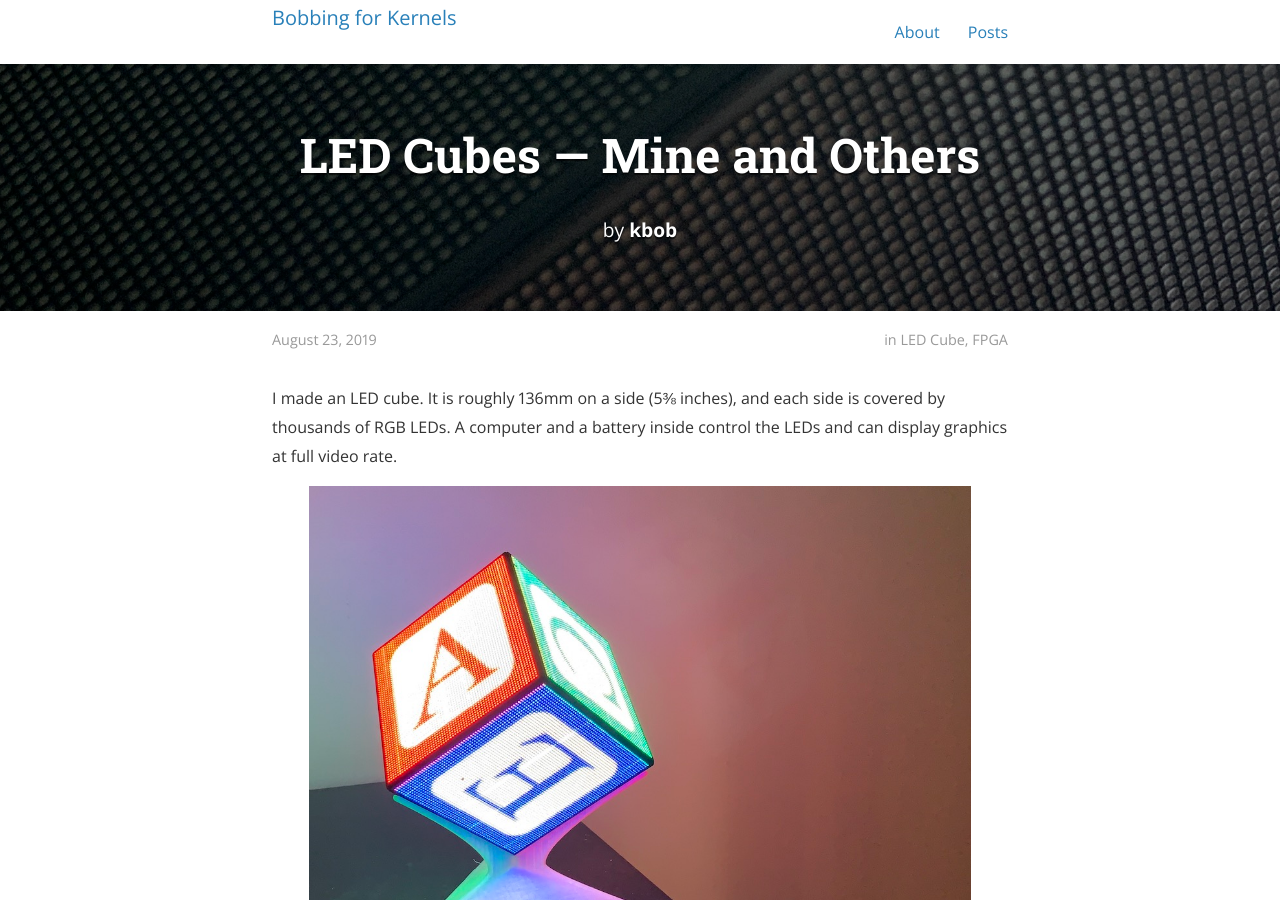
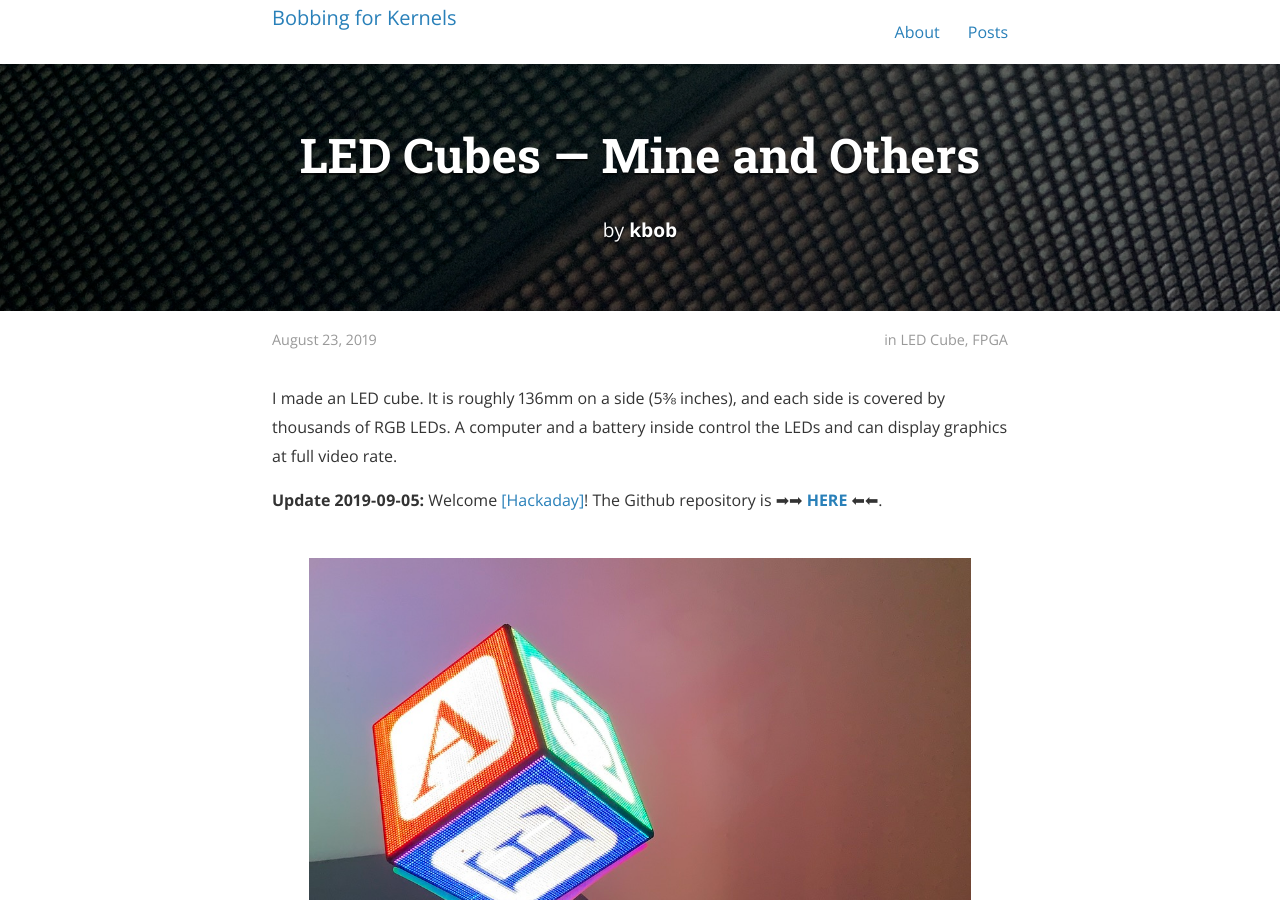
Before and after one commit to kbob/kbob.github.io, a Jekyll site: the page built from _posts/2019-08-23-led-cubes.md, in a window 1280 px wide and 900 px high. Built offline with Jekyll 4.4.1, drawn with Linux system fonts in a browser that asks for light colours.

Commit message:
Link LED cube post to Github repository.

```diff
--- a/_posts/2019-08-23-led-cubes.md
+++ b/_posts/2019-08-23-led-cubes.md
@@ -12,6 +12,11 @@ I made an LED cube.  It is roughly 136mm on a side (5⅜ inches),
 and each side is covered by thousands of RGB LEDs.  A computer
 and a battery inside control the LEDs and can display graphics
 at full video rate.
+
+
+**Update 2019-09-05:** Welcome [[Hackaday]](https://hackaday.com/2019/09/05/this-led-cube-is-one-heck-of-an-icebreaker/)!  The Github repository
+is ➡︎➡︎ **[HERE](https://github.com/kbob/LED-Cube)** ⬅︎⬅︎.
+<br><br>
 
 ![The cube on its stand.](/images/LED-cube/alphablock.jpg)
 
```
